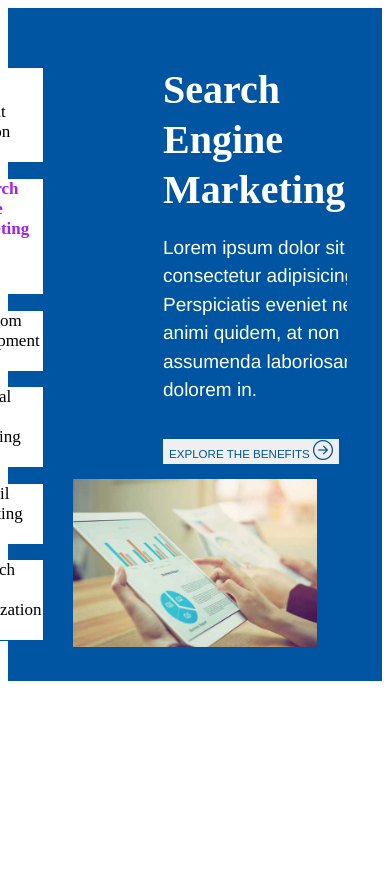
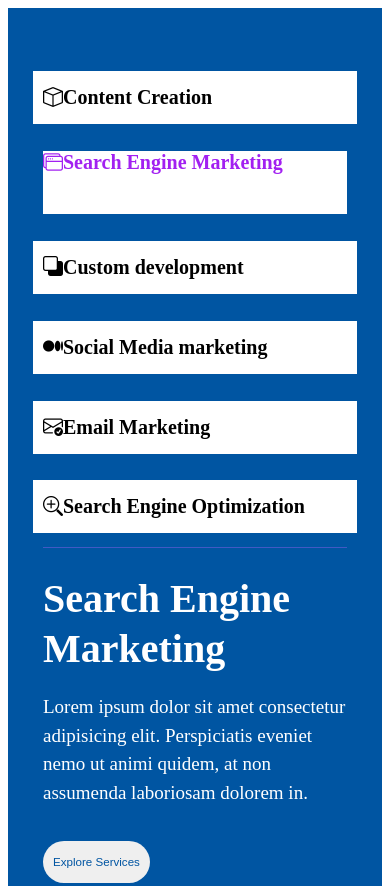
Before and after one commit to aktarinaakhi/bootstarp-carosoul-converted-to-tabs, a plain HTML site: page index.html in a window 390 px wide. Shown: the top 886 px of the page. Before the commit the page ends 844 px from the top, so only its background shows below. Drawn offline with nearby package versions, Linux system fonts and the light colour scheme.

Commit message:
mobile responsive style changes

```diff
--- a/index.html
+++ b/index.html
@@ -10,15 +10,8 @@
     <style>
         .main {
             background-color: #0055A2;
-            padding: 30px 20px;
-        }
-
-        #child-tabs {
-            position: absolute;
-        }
-
-        #parent {
-            position: relative;
+            padding: 50px 20px 100px;
+            box-sizing: border-box;
         }
 
         .content-parent {
@@ -28,7 +21,6 @@
 
         .carousel-indicators {
             width: 30% !important;
-            padding-top: 30px;
             display: flex;
             flex-direction: column !important;
             justify-content: space-between;
@@ -44,47 +36,39 @@
             font-weight: 700 !important;
             color: #A220F1;
             height: 13.2% !important;
+            margin: 13.4px 0 !important;
         }
 
         .carousel-indicators h1 {
             font-weight: 600 !important;
             font-size: 20px;
             width: 100% !important;
-            margin: 0;
+            /* margin: 0; */
             padding: 15px 10px;
             background-color: #fff;
 
         }
 
         .content-description {
-            /* color: #525361 !important; */
-            font-family: "circular-std", "Helvetica Neue", sans-serif !important;
             font-weight: 300;
             line-height: 1.5;
             font-size: 24px;
             text-align: left !important;
-            color: #fff;
-
+            color: #fff !important;
         }
 
-        .tab-right-content {
-            width: 50%;
-            margin-top: auto;
-            margin-bottom: auto;
-        }
-
-        .tab-right-content img {
-            margin: 25px 0;
-            width: 100%;
+        .content-heading {
+            color: white;
+            font-size: 40px;
         }
 
         .content-button {
             border: none;
-            /* background-color: white; */
             color: #0055A2;
             font-size: 0.97vw;
             margin-top: 15px;
-            justify-content: flex-start;
+            padding: 15px 20px;
+            border-radius: 50px;
         }
 
         .tab-left-content {
@@ -95,25 +79,26 @@
 
         }
 
-        .bi-arrow-right-circle {
-            font-size: 20px;
+        .tab-right-content img {
+            margin: auto;
+            height: auto;
+            border-radius: 5px;
         }
+
+        /*.............................. mobile reponsive ........................................................ */
 
         @media only screen and (max-width: 600px) {
             .carousel-indicators {
+                top: 0 !important;
+                width: 100% !important;
+                position: unset !important;
+                border-bottom: 0.138vw solid rgba(130, 95, 232, 0.5);
+                /* padding-top: 32px; */
+                margin-left: 0% !important;
                 display: flex;
-                flex-direction: column;
-                flex-wrap: wrap;
+                flex-direction: column !important;
+                justify-content: space-between;
                 align-items: center;
-                justify-content: space-between;
-                text-align: left !important;
-                border-bottom: 0.138vw solid #0055A2;
-            }
-
-            .carousel-indicators h1 {
-                font-weight: 500 !important;
-                font-size: 17px;
-                padding: 0 0 20px !important;
             }
 
             .carousel-indicators .active {
@@ -125,6 +110,15 @@
 
             }
 
+            .carousel-indicators h1 {
+                font-weight: 600 !important;
+                font-size: 20px;
+                width: 100% !important;
+                /* margin: 0; */
+                padding: 15px 10px;
+                background-color: #fff;
+            }
+
             .content-parent {
                 display: flex;
                 flex-direction: column;
@@ -132,6 +126,9 @@
 
             .tab-left-content {
                 width: 100%;
+                margin-top: auto;
+                margin-bottom: auto;
+                padding: 0;
             }
 
             .tab-right-content {
@@ -153,6 +150,7 @@
             .content-button {
                 font-size: 2.97vw !important;
                 margin-bottom: 15px !important;
+                padding: 15px 10px !important;
             }
 
             .content-description {
@@ -162,35 +160,8 @@
             .tab-right-content img {
                 margin: auto;
                 height: auto;
+                border-radius: 5px;
             }
-
-            .icons i {
-                font-size: 30px !important;
-                margin-right: 20px !important;
-            }
-
-            .content-parent {
-                margin: 0 30px !important;
-            }
-
-            /* .bi-box::before {
-                font-size: 20px !important;
-            }
-
-            .bi::before,
-            [class^="bi-"]::before,
-            [class*=" bi-"]::before {
-
-                font-size: 30px !important;
-            }
-
-            .bi::after,
-            [class^="bi-"]::before,
-            [class*=" bi-"]::before {
-                font-size: 30px !important;
-                margin-right: 30px !important;
-            } */
-
 
         }
     </style>
@@ -244,9 +215,7 @@
                                     illo veniam sapiente ut repellat laborum temporibus autem, incidunt eius
                                     repudiandae!
                                 </p>
-                                <button class="content-button">EXPLORE THE
-                                    BENEFITS
-                                    <span><i class="bi bi-arrow-right-circle"></i></span></button>
+                                <button class="content-button">Explore Services</button>
                             </div>
 
                             <div class="tab-right-content">
@@ -263,13 +232,11 @@
                                 <p class="content-description">Lorem ipsum dolor sit amet consectetur adipisicing elit.
                                     Perspiciatis eveniet nemo ut animi quidem, at non assumenda laboriosam dolorem in.
                                 </p>
-                                <button class="content-button">EXPLORE THE
-                                    BENEFITS
-                                    <span><i class="bi bi-arrow-right-circle"></i></span></button>
+                                <button class="content-button">Explore Services</button>
                             </div>
 
                             <div class="tab-right-content">
-                                <img src="./assets/images/sem.jpg" alt="Los Angeles">
+                                <img src="./assets/images/sem.jpg" alt="Los Angeles" />
                             </div>
                         </div>
                     </div>
@@ -285,12 +252,10 @@
                                     recusandae ab nisi saepe quidem eveniet repudiandae beatae labore quibusdam
                                     excepturi?
                                 </p>
-                                <button class="content-button">EXPLORE THE
-                                    BENEFITS
-                                    <span><i class="bi bi-arrow-right-circle"></i></span></button>
+                                <button class="content-button">Explore Services</button>
                             </div>
                             <div class="tab-right-content">
-                                <img src="./assets/images/custom-development.jpg" alt="Los Angeles">
+                                <img src="./assets/images/custom-development.jpg" alt="Los Angeles" />
 
                             </div>
 
@@ -306,9 +271,7 @@
                                     hub,
                                     using customizable workflows and reminders to automate your internal processes.
                                 </p>
-                                <button class="content-button">EXPLORE THE
-                                    BENEFITS
-                                    <span><i class="bi bi-arrow-right-circle"></i></span></button>
+                                <button class="content-button">Explore Services</button>
                             </div>
                             <div class="tab-right-content">
                                 <img src="./assets/images/social-media-marketing.jpg" alt="Los Angeles">
@@ -326,9 +289,7 @@
                                     Voluptates voluptatem ducimus et harum odit tenetur neque beatae. Optio, sapiente
                                     eius?
                                 </p>
-                                <button class="content-button">EXPLORE THE
-                                    BENEFITS
-                                    <span><i class="bi bi-arrow-right-circle"></i></span></button>
+                                <button class="content-button">Explore Services</button>
                             </div>
                             <div class="tab-right-content">
                                 <img src="./assets/images/email-marketing.jpg" alt="Los Angeles">
@@ -345,9 +306,7 @@
                                 <p class="content-description">Lorem ipsum, dolor sit amet consectetur adipisicing elit.
                                     Corporis quae vero voluptatum, temporibus earum totam sint pariatur odit? Sit, eos!
                                 </p>
-                                <button class="content-button">EXPLORE THE
-                                    BENEFITS
-                                    <span><i class="bi bi-arrow-right-circle"></i></span></button>
+                                <button class="content-button">Explore Services</button>
                             </div>
                             <div class="tab-right-content">
                                 <img src="./assets/images/seo.jpg" alt="Los Angeles">
```
Also changed, not shown: assets/icons/content-cretin.png (added), assets/icons/custom-development.png (added), assets/icons/email-marketing.png (added), assets/icons/semm.png (added), assets/icons/seo.png (added), assets/icons/social-media-mrktng.png (added).
